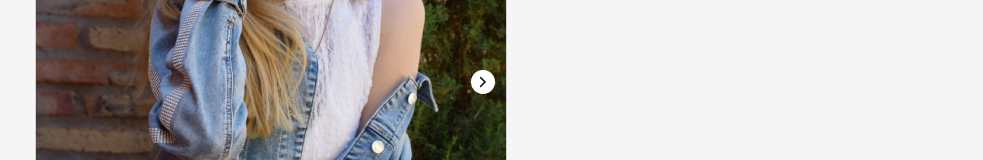
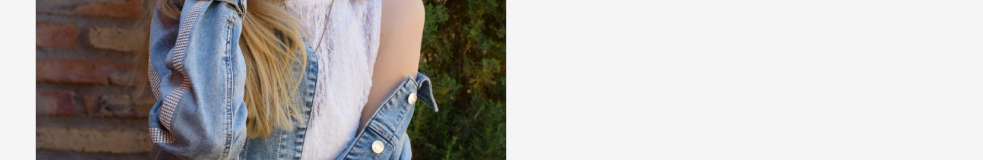
Before and after one commit to twentyfive21/Insta-post, a React (Vite) app in the folder week2/: page / in a window 1280 px wide. Shown: the part 490-650 px from the top of the page, without its empty margins (144-1127 px from the left). Built offline with nearby package versions, Linux system fonts and the light colour scheme.

Commit message:
added blue check for post

```diff
--- a/week2/src/components/Posts/Posts.jsx
+++ b/week2/src/components/Posts/Posts.jsx
@@ -8,12 +8,12 @@ import comment from '../../assets/posts/comment.png'
 import share from '../../assets/posts/share.png'
 import save from '../../assets/posts/save.png'
 import smile from '../../assets/posts/smile.png'
+import blueCheck from '../../assets/posts/blue.png'
 
-function Posts({item, style}) {
+function Posts({item, index}) {
 
     const [like, setLike] = useState(false)
     const [comments, setComments] = useState([])
-    const [input, setInput] = useState('')
 
     const handleSubmit = e => {
         e.preventDefault();
@@ -26,13 +26,18 @@ function Posts({item, style}) {
         <div className='user-left'>
             <img src={item.avatar} alt={item.username} />
             <p>{item.username}</p>
+            {
+            index === 2 && <img src={blueCheck} className='blue-check' alt='blue check'/>
+            }
         </div>
         <img src={dotDark} alt='dots'/>
         </div>
         <div className='user-img'>
             <img src={item.post} alt={item.username}/>
             <img src={dotLight} className='user-dot' alt='dots'/>
-            <img src={next} style={style} className='user-next' alt='next-btn'/>
+            {
+            index === 0 && <img src={next} className='user-next' alt='next-btn'/>
+            }
         </div>
         <div className='interact-section'>
             <div className='interact-left'>
```
Also changed, not shown: week2/src/assets/posts/blue.png (added).
